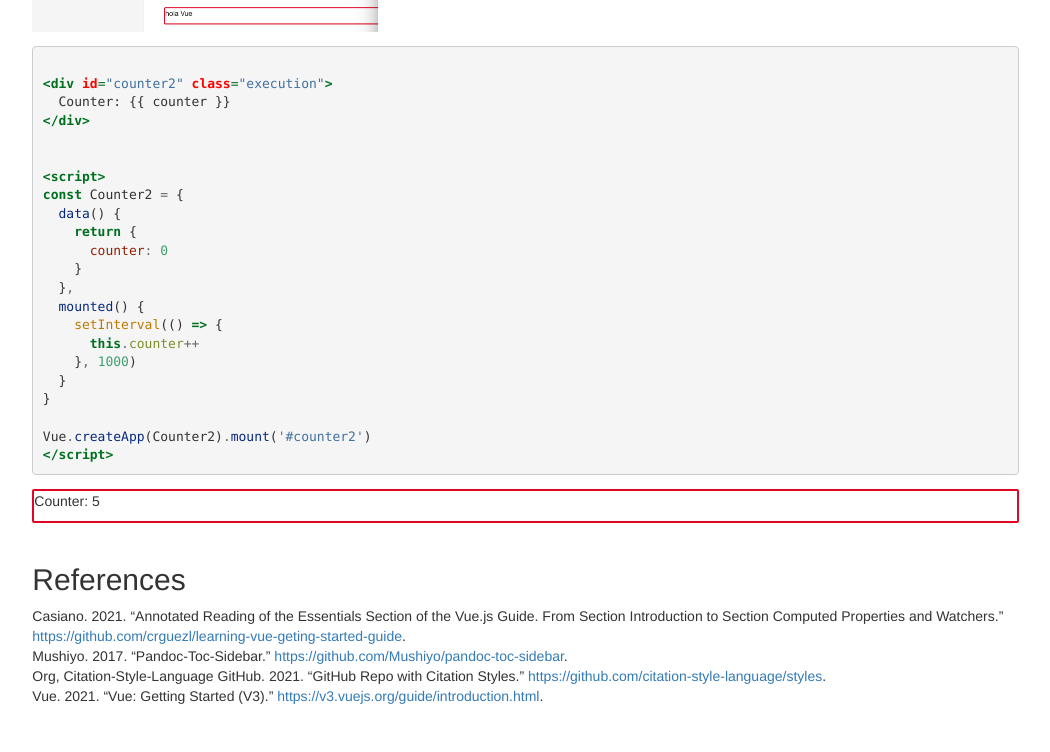
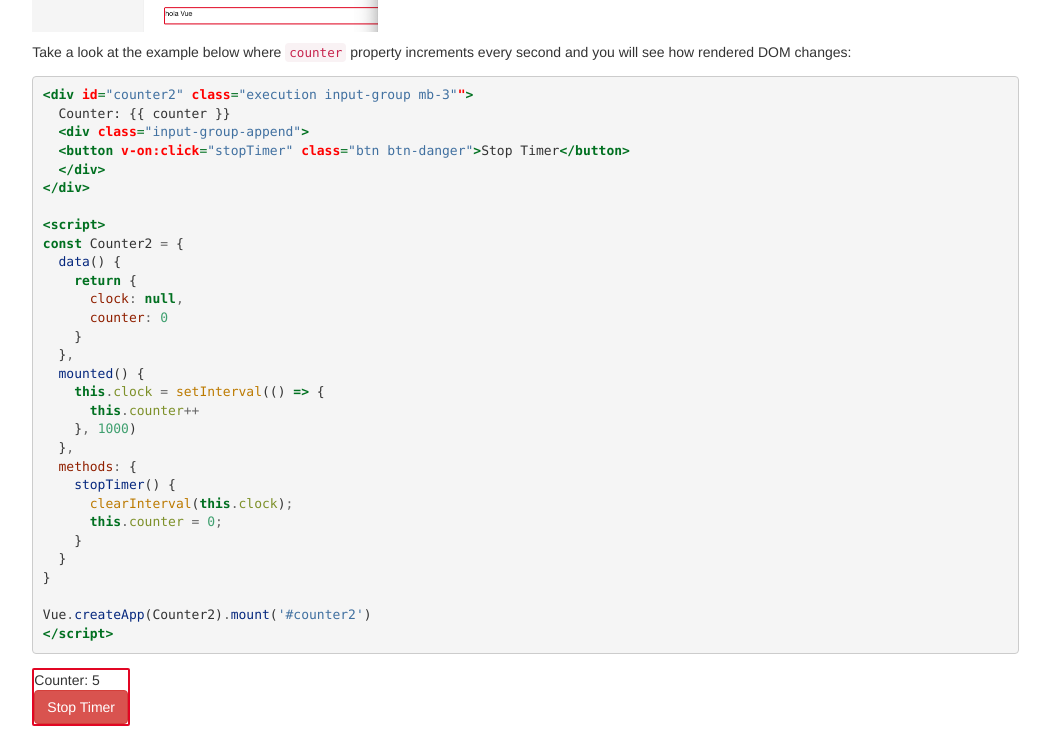
Before and after one commit to crguezl/learning-vue-3-getting-started-guide, a plain HTML site: page index.html in a window 1280 px wide. Shown: the part 2488-3240 px from the top of the page, without its empty margins (221-1271 px from the left). Before the commit the page ends 3214 px from the top, so only its background shows below. Drawn offline with nearby package versions, Linux system fonts and the light colour scheme.

Commit message:
index.html src/introduction.md

```diff
--- a/index.html
+++ b/index.html
@@ -273,42 +273,61 @@ let counterApp = Vue.createApp(Counter).mount('#counter')
 <p>We have already created our very first Vue app!</p>
 <p>This looks pretty similar to rendering a string template, but Vue has done a lot of work under the hood. <strong>The data and the DOM are now linked</strong>, and everything is now <strong>reactive</strong>!.</p>
 <p><img src="assets/images/vue3-debugging.png" width="90%" /></p>
-<div class="sourceCode" id="cb4"><pre class="sourceCode html"><code class="sourceCode html"><span id="cb4-1"><a href="#cb4-1" aria-hidden="true" tabindex="-1"></a></span>
-<span id="cb4-2"><a href="#cb4-2" aria-hidden="true" tabindex="-1"></a><span class="kw">&lt;div</span> <span class="er">id</span><span class="ot">=</span><span class="st">&quot;counter2&quot;</span> <span class="er">class</span><span class="ot">=</span><span class="st">&quot;execution&quot;</span><span class="kw">&gt;</span></span>
-<span id="cb4-3"><a href="#cb4-3" aria-hidden="true" tabindex="-1"></a>  Counter: {{ counter }}</span>
-<span id="cb4-4"><a href="#cb4-4" aria-hidden="true" tabindex="-1"></a><span class="kw">&lt;/div&gt;</span></span>
-<span id="cb4-5"><a href="#cb4-5" aria-hidden="true" tabindex="-1"></a></span>
-<span id="cb4-6"><a href="#cb4-6" aria-hidden="true" tabindex="-1"></a></span>
-<span id="cb4-7"><a href="#cb4-7" aria-hidden="true" tabindex="-1"></a><span class="kw">&lt;script&gt;</span></span>
-<span id="cb4-8"><a href="#cb4-8" aria-hidden="true" tabindex="-1"></a><span class="kw">const</span> Counter2 <span class="op">=</span> {</span>
-<span id="cb4-9"><a href="#cb4-9" aria-hidden="true" tabindex="-1"></a>  <span class="fu">data</span>() {</span>
-<span id="cb4-10"><a href="#cb4-10" aria-hidden="true" tabindex="-1"></a>    <span class="cf">return</span> {</span>
-<span id="cb4-11"><a href="#cb4-11" aria-hidden="true" tabindex="-1"></a>      <span class="dt">counter</span><span class="op">:</span> <span class="dv">0</span></span>
-<span id="cb4-12"><a href="#cb4-12" aria-hidden="true" tabindex="-1"></a>    }</span>
-<span id="cb4-13"><a href="#cb4-13" aria-hidden="true" tabindex="-1"></a>  }<span class="op">,</span></span>
-<span id="cb4-14"><a href="#cb4-14" aria-hidden="true" tabindex="-1"></a>  <span class="fu">mounted</span>() {</span>
-<span id="cb4-15"><a href="#cb4-15" aria-hidden="true" tabindex="-1"></a>    <span class="pp">setInterval</span>(() <span class="kw">=&gt;</span> {</span>
-<span id="cb4-16"><a href="#cb4-16" aria-hidden="true" tabindex="-1"></a>      <span class="kw">this</span><span class="op">.</span><span class="at">counter</span><span class="op">++</span></span>
-<span id="cb4-17"><a href="#cb4-17" aria-hidden="true" tabindex="-1"></a>    }<span class="op">,</span> <span class="dv">1000</span>)</span>
-<span id="cb4-18"><a href="#cb4-18" aria-hidden="true" tabindex="-1"></a>  }</span>
-<span id="cb4-19"><a href="#cb4-19" aria-hidden="true" tabindex="-1"></a>}</span>
-<span id="cb4-20"><a href="#cb4-20" aria-hidden="true" tabindex="-1"></a></span>
-<span id="cb4-21"><a href="#cb4-21" aria-hidden="true" tabindex="-1"></a>Vue<span class="op">.</span><span class="fu">createApp</span>(Counter2)<span class="op">.</span><span class="fu">mount</span>(<span class="st">&#39;#counter2&#39;</span>)</span>
-<span id="cb4-22"><a href="#cb4-22" aria-hidden="true" tabindex="-1"></a><span class="kw">&lt;/script&gt;</span></span></code></pre></div>
-<div id="counter2" class="execution">
-<p>Counter: {{ counter }}</p>
+<p>Take a look at the example below where <code>counter</code> property increments every second and you will see how rendered DOM changes:</p>
+<div class="sourceCode" id="cb4"><pre class="sourceCode html"><code class="sourceCode html"><span id="cb4-1"><a href="#cb4-1" aria-hidden="true" tabindex="-1"></a><span class="kw">&lt;div</span> <span class="er">id</span><span class="ot">=</span><span class="st">&quot;counter2&quot;</span> <span class="er">class</span><span class="ot">=</span><span class="st">&quot;execution input-group mb-3&quot;</span><span class="er">&quot;</span><span class="kw">&gt;</span></span>
+<span id="cb4-2"><a href="#cb4-2" aria-hidden="true" tabindex="-1"></a>  Counter: {{ counter }}</span>
+<span id="cb4-3"><a href="#cb4-3" aria-hidden="true" tabindex="-1"></a>  <span class="kw">&lt;div</span> <span class="er">class</span><span class="ot">=</span><span class="st">&quot;input-group-append&quot;</span><span class="kw">&gt;</span></span>
+<span id="cb4-4"><a href="#cb4-4" aria-hidden="true" tabindex="-1"></a>  <span class="kw">&lt;button</span> <span class="er">v-on:click</span><span class="ot">=</span><span class="st">&quot;stopTimer&quot;</span> <span class="er">class</span><span class="ot">=</span><span class="st">&quot;btn btn-danger&quot;</span><span class="kw">&gt;</span>Stop Timer<span class="kw">&lt;/button&gt;</span></span>
+<span id="cb4-5"><a href="#cb4-5" aria-hidden="true" tabindex="-1"></a>  <span class="kw">&lt;/div&gt;</span></span>
+<span id="cb4-6"><a href="#cb4-6" aria-hidden="true" tabindex="-1"></a><span class="kw">&lt;/div&gt;</span></span>
+<span id="cb4-7"><a href="#cb4-7" aria-hidden="true" tabindex="-1"></a></span>
+<span id="cb4-8"><a href="#cb4-8" aria-hidden="true" tabindex="-1"></a><span class="kw">&lt;script&gt;</span></span>
+<span id="cb4-9"><a href="#cb4-9" aria-hidden="true" tabindex="-1"></a><span class="kw">const</span> Counter2 <span class="op">=</span> {</span>
+<span id="cb4-10"><a href="#cb4-10" aria-hidden="true" tabindex="-1"></a>  <span class="fu">data</span>() {</span>
+<span id="cb4-11"><a href="#cb4-11" aria-hidden="true" tabindex="-1"></a>    <span class="cf">return</span> {</span>
+<span id="cb4-12"><a href="#cb4-12" aria-hidden="true" tabindex="-1"></a>      <span class="dt">clock</span><span class="op">:</span> <span class="kw">null</span><span class="op">,</span></span>
+<span id="cb4-13"><a href="#cb4-13" aria-hidden="true" tabindex="-1"></a>      <span class="dt">counter</span><span class="op">:</span> <span class="dv">0</span></span>
+<span id="cb4-14"><a href="#cb4-14" aria-hidden="true" tabindex="-1"></a>    }</span>
+<span id="cb4-15"><a href="#cb4-15" aria-hidden="true" tabindex="-1"></a>  }<span class="op">,</span></span>
+<span id="cb4-16"><a href="#cb4-16" aria-hidden="true" tabindex="-1"></a>  <span class="fu">mounted</span>() {</span>
+<span id="cb4-17"><a href="#cb4-17" aria-hidden="true" tabindex="-1"></a>    <span class="kw">this</span><span class="op">.</span><span class="at">clock</span> <span class="op">=</span> <span class="pp">setInterval</span>(() <span class="kw">=&gt;</span> {</span>
+<span id="cb4-18"><a href="#cb4-18" aria-hidden="true" tabindex="-1"></a>      <span class="kw">this</span><span class="op">.</span><span class="at">counter</span><span class="op">++</span></span>
+<span id="cb4-19"><a href="#cb4-19" aria-hidden="true" tabindex="-1"></a>    }<span class="op">,</span> <span class="dv">1000</span>)</span>
+<span id="cb4-20"><a href="#cb4-20" aria-hidden="true" tabindex="-1"></a>  }<span class="op">,</span></span>
+<span id="cb4-21"><a href="#cb4-21" aria-hidden="true" tabindex="-1"></a>  <span class="dt">methods</span><span class="op">:</span> {</span>
+<span id="cb4-22"><a href="#cb4-22" aria-hidden="true" tabindex="-1"></a>    <span class="fu">stopTimer</span>() {</span>
+<span id="cb4-23"><a href="#cb4-23" aria-hidden="true" tabindex="-1"></a>      <span class="pp">clearInterval</span>(<span class="kw">this</span><span class="op">.</span><span class="at">clock</span>)<span class="op">;</span></span>
+<span id="cb4-24"><a href="#cb4-24" aria-hidden="true" tabindex="-1"></a>      <span class="kw">this</span><span class="op">.</span><span class="at">counter</span> <span class="op">=</span> <span class="dv">0</span><span class="op">;</span></span>
+<span id="cb4-25"><a href="#cb4-25" aria-hidden="true" tabindex="-1"></a>    }</span>
+<span id="cb4-26"><a href="#cb4-26" aria-hidden="true" tabindex="-1"></a>  }</span>
+<span id="cb4-27"><a href="#cb4-27" aria-hidden="true" tabindex="-1"></a>}</span>
+<span id="cb4-28"><a href="#cb4-28" aria-hidden="true" tabindex="-1"></a></span>
+<span id="cb4-29"><a href="#cb4-29" aria-hidden="true" tabindex="-1"></a>Vue<span class="op">.</span><span class="fu">createApp</span>(Counter2)<span class="op">.</span><span class="fu">mount</span>(<span class="st">&#39;#counter2&#39;</span>)</span>
+<span id="cb4-30"><a href="#cb4-30" aria-hidden="true" tabindex="-1"></a><span class="kw">&lt;/script&gt;</span></span></code></pre></div>
+<div id="counter2" class="execution input-group mb-3"">
+  Counter: {{ counter }}
+  <div class="input-group-append">
+  <button v-on:click="stopTimer" class="btn btn-danger">Stop Timer</button>
+  </div>
 </div>
 <script>
 const Counter2 = {
   data() {
     return {
+      clock: null,
       counter: 0
     }
   },
   mounted() {
-    setInterval(() => {
+    this.clock = setInterval(() => {
       this.counter++
     }, 1000)
+  },
+  methods: {
+    stopTimer() {
+      clearInterval(this.clock);
+      this.counter = 0;
+    }
   }
 }
 
```
Also changed, not shown: src/introduction.md (+27 -7 lines).
